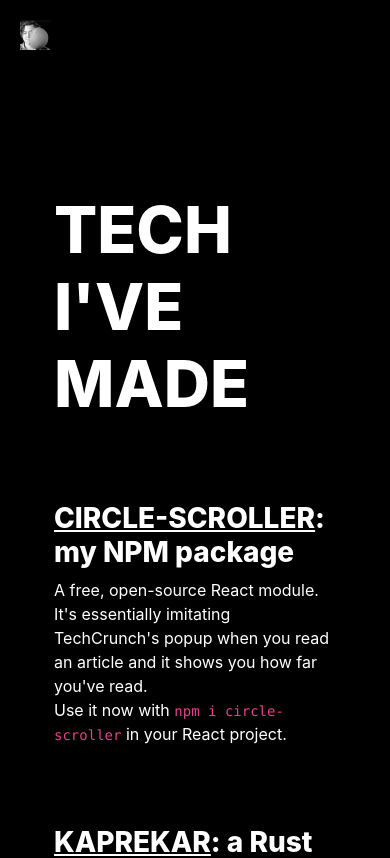
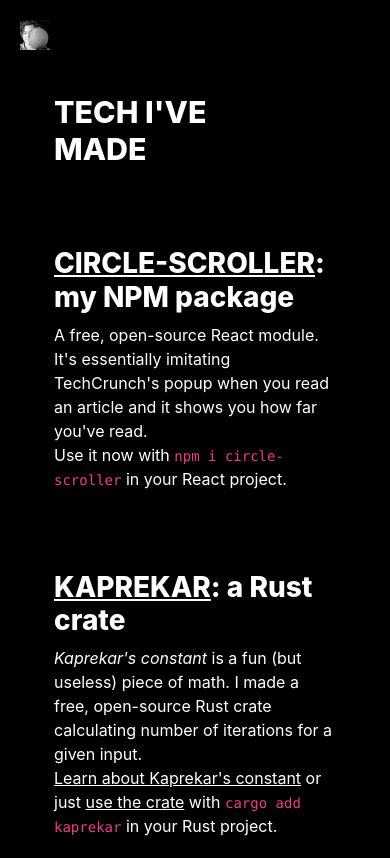
Before and after one commit to DeeterCesler/personal-site, a React (Create React App) app: page /tech in a window 390 px wide. Shown: the top 858 px of the page. Built offline with nearby package versions, Linux system fonts and the light colour scheme.

Commit message:
change blog title size on mobile, reduce space on startsups-versus

```diff
--- a/src/App.css
+++ b/src/App.css
@@ -354,7 +354,7 @@
   }
 
   .header {
-    margin-top: 2em;
+    font-size: 1.9em;
   }
 }
 
--- a/src/Pages/Blogs/StartupsVersus.jsx
+++ b/src/Pages/Blogs/StartupsVersus.jsx
@@ -6,7 +6,7 @@
         <div className="home">
             <div className="container" style={{maxWidth: '60%'}}>
                 <h1 className="header">Working at Big Tech vs. Startups</h1>
-                <div className="spacer"/>
+                <div className="mini-spacer"/>
                 <Scroller link="/">
                     <div className="blog-text">
                         <p>You know that one saying about driving? <b>Everyone slower than you is an idiot, and everyone faster than you is a maniac.</b></p>
```
